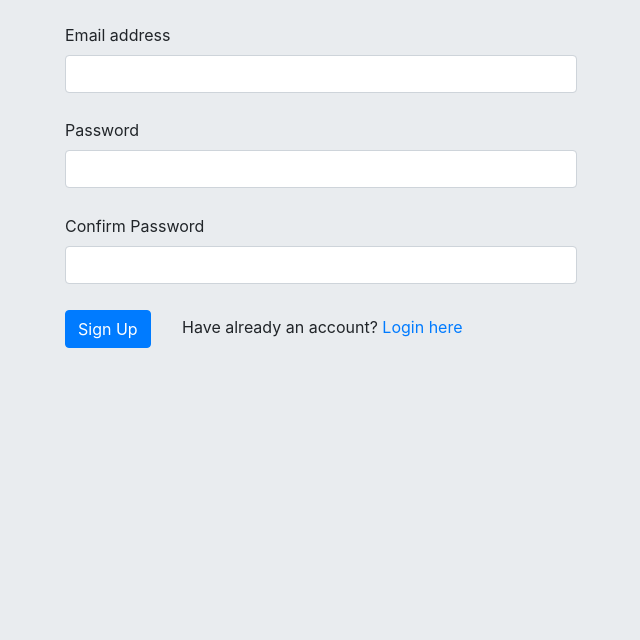
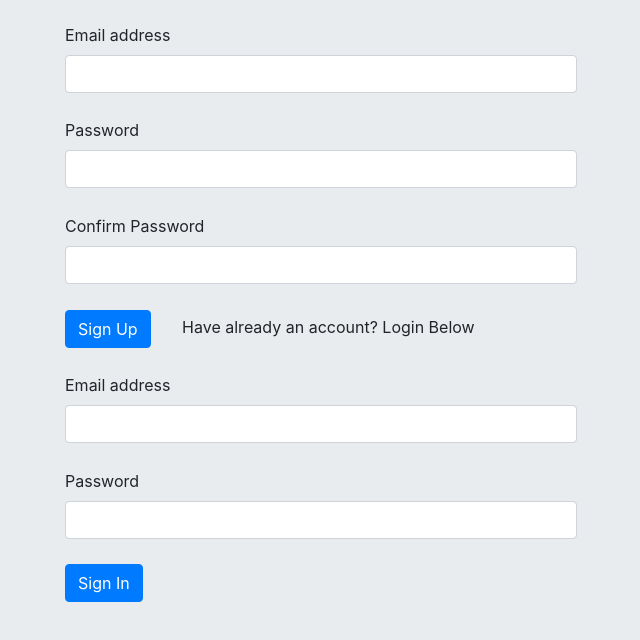
Before and after one commit to pprakasam/Recipe-Saver, a website built with webpack: page index.html in a window 1280 px wide. Shown: the part 102-742 px from the top of the page, without its empty margins (255-895 px from the left). Built offline with nearby package versions, Linux system fonts and the light colour scheme; files whose address does not match are found by name.

Commit message:
Remove js code from index.html
Remove js code to hide sign-up and show sign-in.

```diff
--- a/assets/scripts/ui.js
+++ b/assets/scripts/ui.js
@@ -30,7 +30,6 @@ const signOutSuccess = (responseData) => {
   $('form').trigger('reset')
   store.user = null
   $('.user-auth').css('display', 'block')
-  $('.signin').css('display', 'none')
   $('.password-div').css('display', 'none')
   $('.signup').css('display', 'block')
   $('.user-message').text('Successfully Signed Out')
--- a/index.html
+++ b/index.html
@@ -32,14 +32,12 @@
         </div>
         <div class="form-group">
           <button type="submit" class="btn btn-primary">Sign Up</button> &nbsp; &nbsp; &nbsp; Have already an account?
-          <a href="#" onClick="$('.signup').hide(); $('.signin').show()">
-            Login here
-          </a>
+          Login Below
         </div>
       </form>
     </div>
 
-    <div class="signin" style="display:none">
+    <div class="signin">
       <form class="sign-in">
         <div class="form-group">
           <label for="signinEmail">Email address</label>
```
